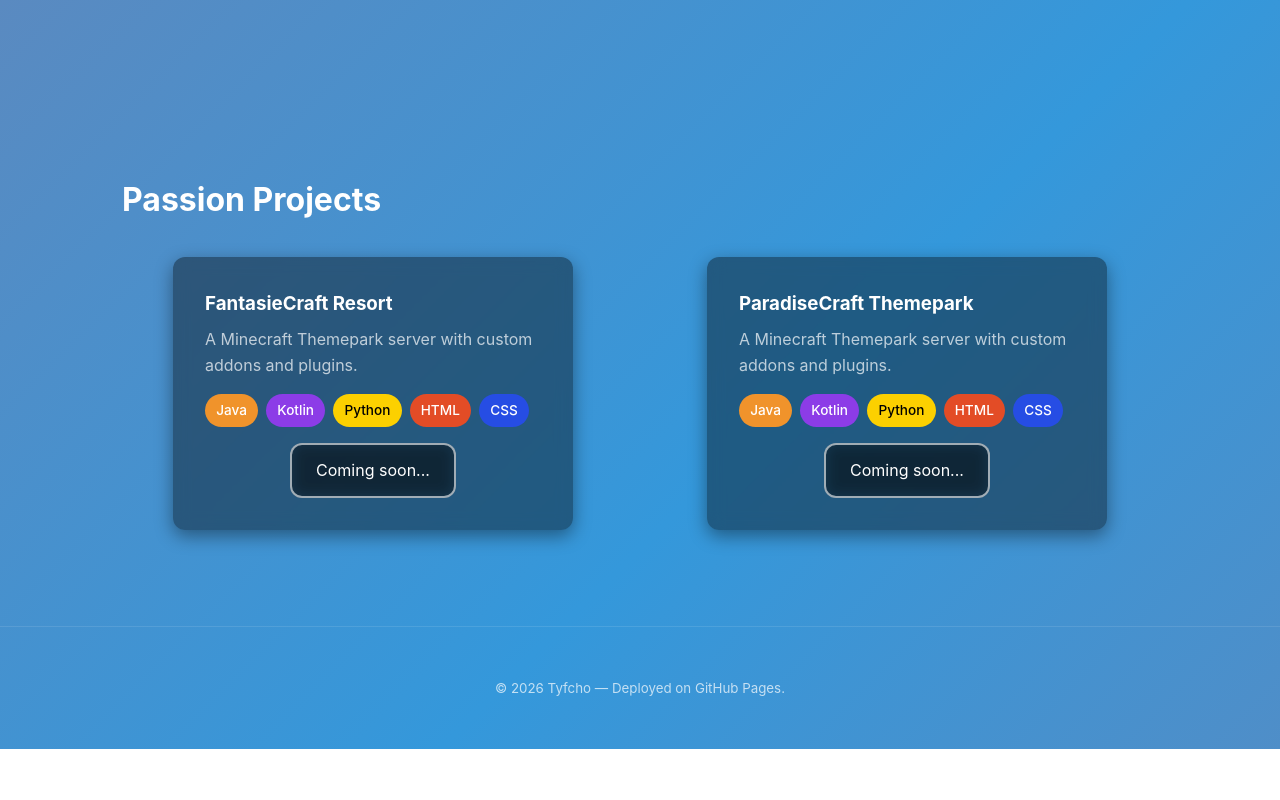
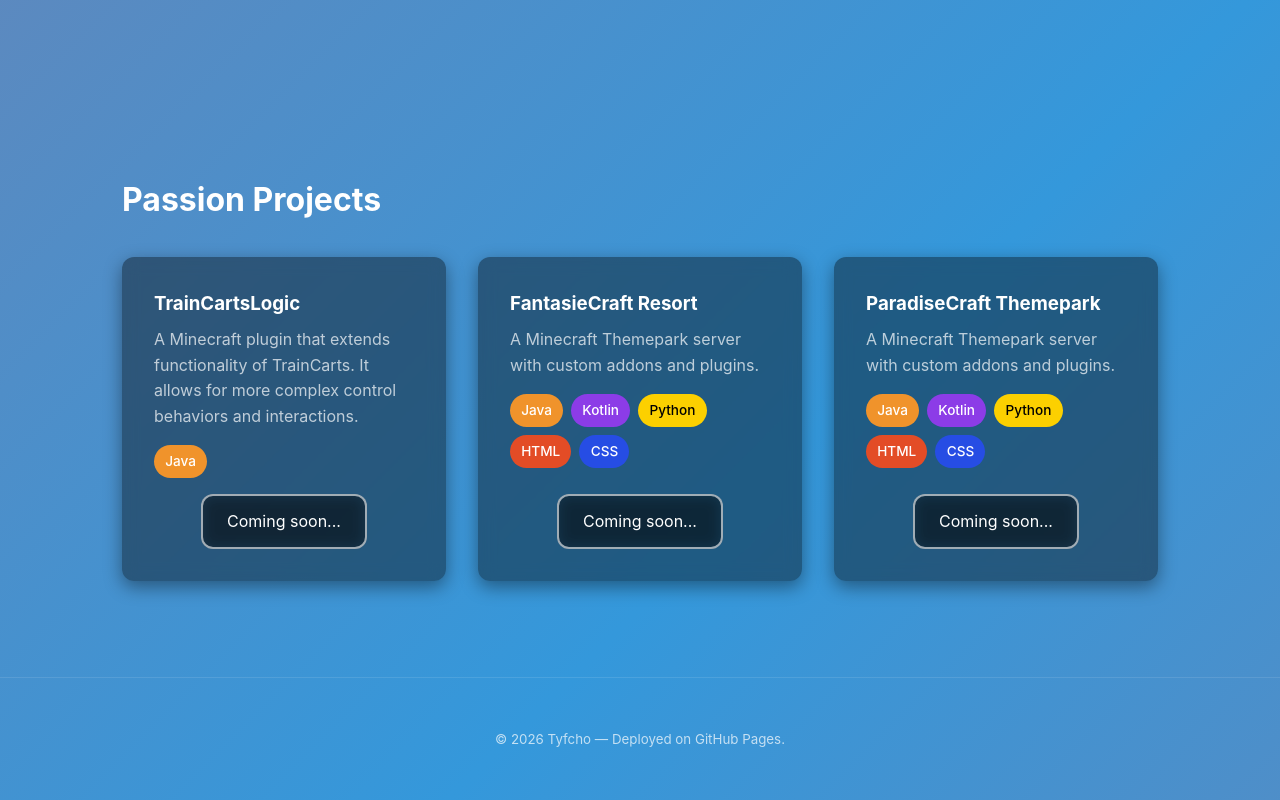
Before and after one commit to Tyfcho/tyfcho.github.io, a plain HTML site: page public/index.html in a window 1280 px wide. Shown: the part 2716-3516 px from the top of the page. Before the commit the page ends 3465 px from the top, so only its background shows below. Drawn offline with Linux system fonts and the light colour scheme.

Commit message:
Updated timeline Updated placeholder Added sadkitty gif to placeholder

```diff
--- a/public/index.html
+++ b/public/index.html
@@ -113,6 +113,16 @@
     <h2 class="animate">Passion Projects</h2>
     <div class="grid">
         <article class="card animate">
+            <h3>TrainCartsLogic</h3>
+            <p>A Minecraft plugin that extends functionality of TrainCarts. It allows for more complex control behaviors and interactions.</p>
+            <div class="chips">
+                <span class="chip java">Java</span>
+            </div>
+            <div class="cta">
+                <a href="placeholder.html" class="btn">Coming soon...</a>
+            </div>
+        </article>
+        <article class="card animate">
             <h3>FantasieCraft Resort</h3>
             <p>A Minecraft Themepark server with custom addons and plugins.</p>
             <div class="chips">
```
Also changed, not shown: public/placeholder.html (+8 -1 lines), public/media/standing-kitty.gif (added).
